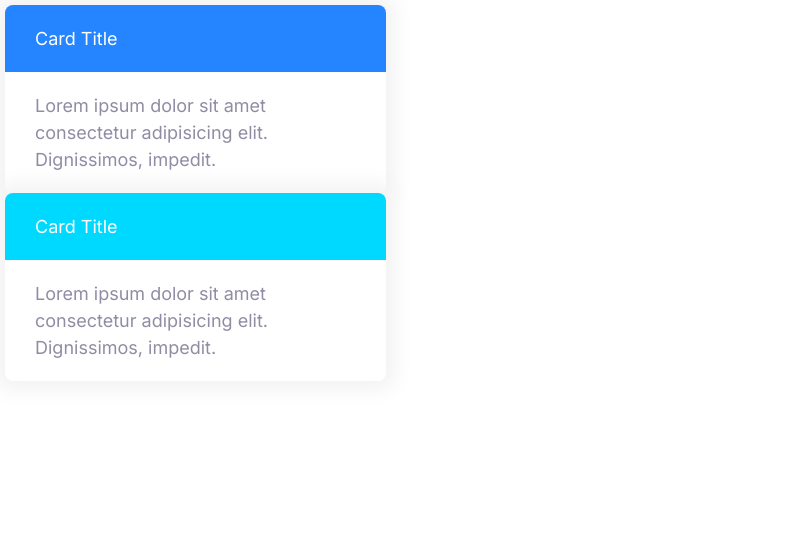
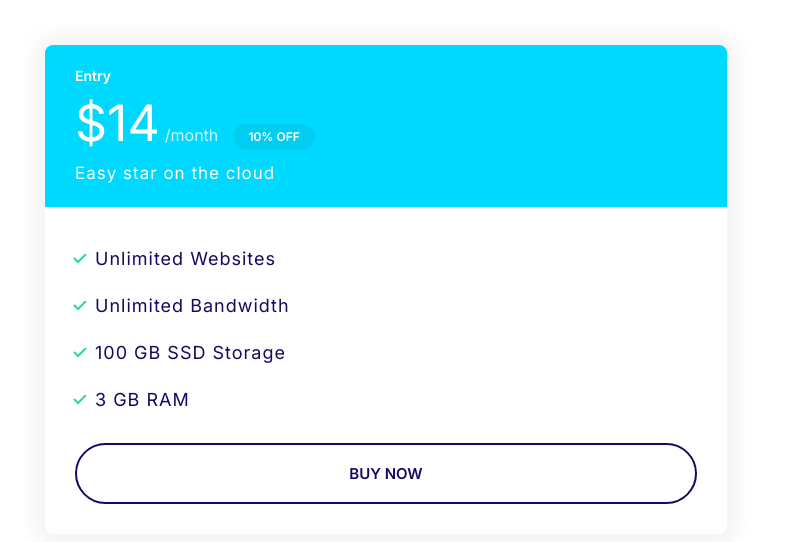
Before and after one commit to KevinCF5/moshify_html_css_project, a plain HTML site: page index.html in a window 1280 px wide. Shown: the whole page, without its empty margins (0-785 px from the left). Drawn offline with Linux system fonts and the light colour scheme.

Commit message:
Build the plan component.

```diff
--- a/assets/css/styles.css
+++ b/assets/css/styles.css
@@ -6,6 +6,7 @@
 @import "../../components/lists/_lists.css";
 @import "../../components/inputs/_input.css";
 @import "../../components/cards/_cards.css";
+@import "../../components/plans/_plans.css";
 
 /* TODO:  */
 /* FIXME:  */
@@ -79,3 +80,9 @@ a {
     font-size: 2.4rem;
   }
 }
+
+/* PLAN COMPONENT */
+
+/* MEDIA QUERIES PLAN COMPONENT */
+
+/* DESKTOP */
--- a/components/badges/_badges.css
+++ b/components/badges/_badges.css
@@ -10,6 +10,7 @@
 
 .badge--small {
   font-size: 1.6rem;
+  padding: 0.5rem 1.5rem;
 }
 
 .badge--primary {
--- a/components/cards/_cards.css
+++ b/components/cards/_cards.css
@@ -20,3 +20,7 @@
   background: var(--color-secondary);
   color: white;
 }
+
+.card--secondary .badge--secondary {
+  background: #02cdf1;
+}
--- a/components/lists/_lists.css
+++ b/components/lists/_lists.css
@@ -18,7 +18,7 @@
 
 .list--tick .list__item {
   padding-left: 0.5rem;
-  margin-bottom: 2.2rem;
+  letter-spacing: 1px;
 }
 
 /* MEDIA QUERIES LIST COMPONENT */
--- /dev/null
+++ b/components/plans/_plans.css
@@ -0,0 +1,52 @@
+/* PLAN COMPONENT */
+
+.plan__name {
+  color: white;
+  margin: 0;
+  font-weight: 600;
+  font-size: 2.4rem;
+}
+
+.plan__price {
+  font-size: 6rem;
+}
+
+.plan__billing-cycle {
+  font-weight: 300;
+  opacity: 0.8;
+  margin-right: 1rem;
+}
+
+.plan__description {
+  font-size: 2rem;
+  font-weight: 300;
+  letter-spacing: 1px;
+  display: block;
+}
+
+.plan .list__item {
+  font-weight: 500;
+  margin-bottom: 2rem;
+}
+
+/* MEDIA QUERIES PLAN COMPONENT */
+
+/* DESKTOP */
+
+@media screen and (min-width: 1024px) {
+  .plan__name {
+    font-size: 1.4rem;
+  }
+
+  .plan__price {
+    font-size: 5rem;
+  }
+
+  .plan__billing-cycle {
+    font-size: 1.6rem;
+  }
+
+  .plan__description {
+    font-size: 1.7rem;
+  }
+}
--- a/index.html
+++ b/index.html
@@ -13,19 +13,25 @@
     <link rel="stylesheet" href="assets/css/styles.css" />
   </head>
   <body>
-    <div style="width: 30%">
-      <div class="card card--primary">
-        <header class="card__header">Card Title</header>
-        <div class="card__body">
-          Lorem ipsum dolor sit amet consectetur adipisicing elit. Dignissimos,
-          impedit.
-        </div>
-      </div>
-      <div class="card card--secondary">
-        <header class="card__header">Card Title</header>
-        <div class="card__body">
-          Lorem ipsum dolor sit amet consectetur adipisicing elit. Dignissimos,
-          impedit.
+    <div style="width: 60%; padding: 4rem">
+      <div class="plan">
+        <div class="card card--secondary">
+          <header class="card__header">
+            <h3 class="plan__name">Entry</h3>
+            <span class="plan__price">$14</span>
+            <span class="plan__billing-cycle">/month</span>
+            <span class="badge badge--secondary badge--small">10% OFF</span>
+            <span class="plan__description">Easy star on the cloud</span>
+          </header>
+          <div class="card__body">
+            <ul class="list list--tick">
+              <li class="list__item">Unlimited Websites</li>
+              <li class="list__item">Unlimited Bandwidth</li>
+              <li class="list__item">100 GB SSD Storage</li>
+              <li class="list__item">3 GB RAM</li>
+            </ul>
+            <button class="btn btn--block btn--outline">Buy Now</button>
+          </div>
         </div>
       </div>
     </div>
```
Also changed, not shown: components/plans/plans.html (added, +22 -0 lines).
